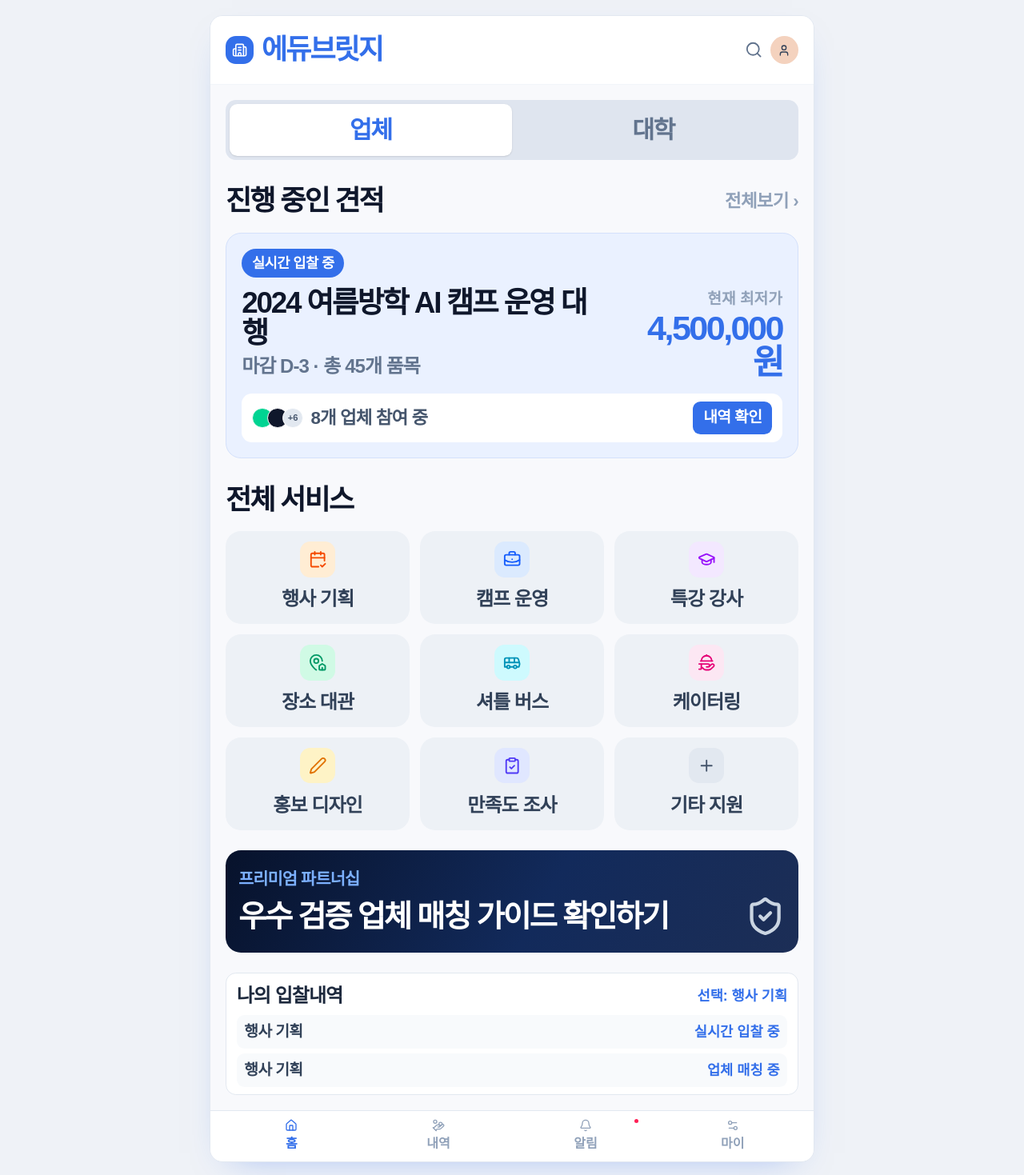
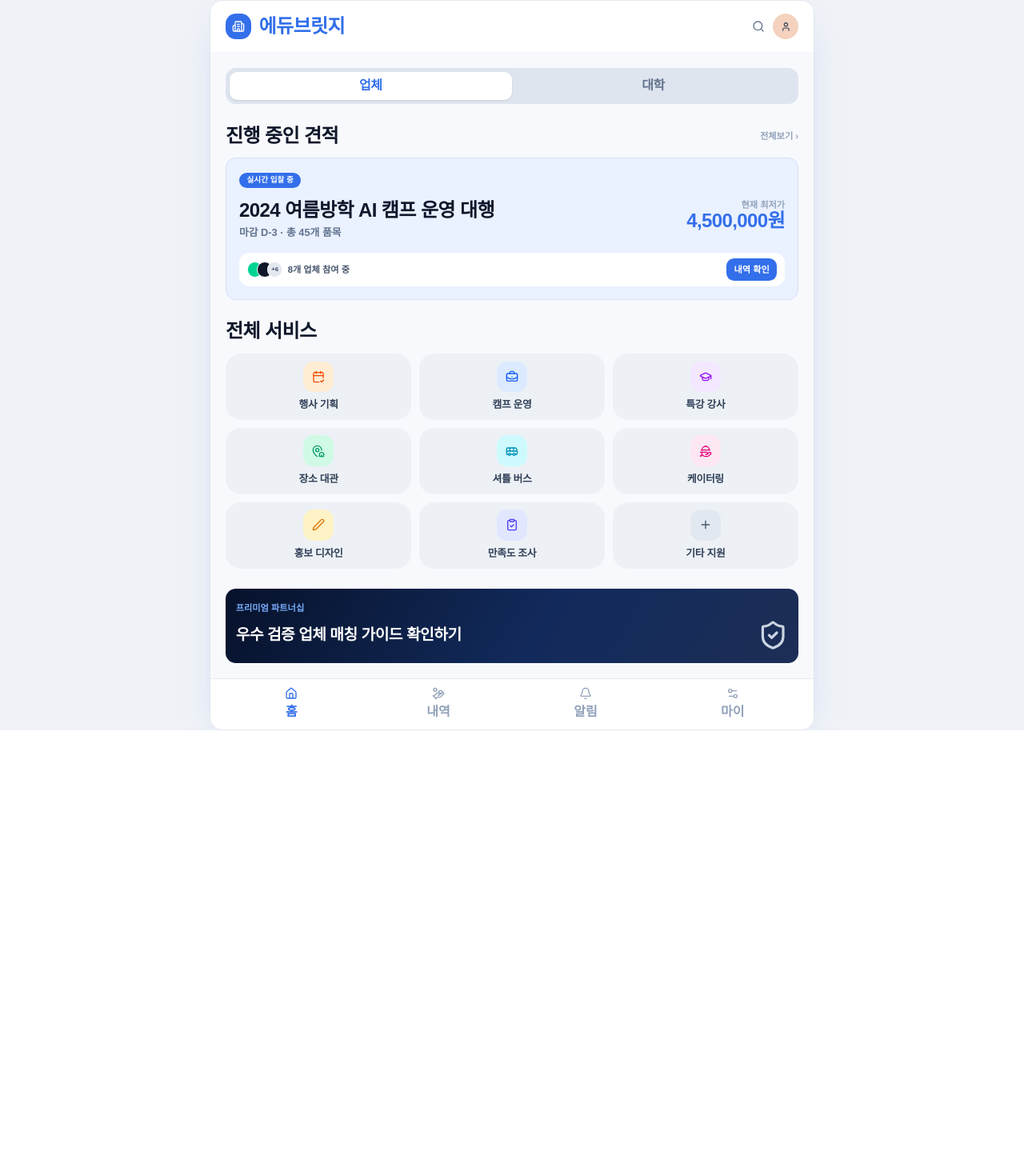
Before and after one commit to bidalalsrb/edubridge, a React (Vite) app: page / in a window 1280 px wide. Shown: the top 1469 px of the page at 80% size. After the commit the page ends 913 px from the top, so only its background shows below. Built offline with nearby package versions, Linux system fonts and the light colour scheme.

Commit message:
높이 조정

```diff
--- a/src/components/home/AppHeader.jsx
+++ b/src/components/home/AppHeader.jsx
@@ -4,15 +4,15 @@ export function AppHeader() {
   return (
     <header className="flex items-center justify-between bg-white px-6 py-5">
       <div className="flex items-center gap-3">
-        <div className="flex h-11 w-11 items-center justify-center rounded-2xl bg-[#336fea] text-white">
-          <Building2 className="h-6 w-6" />
+        <div className="flex h-10 w-10 items-center justify-center rounded-2xl bg-[#336fea] text-white">
+          <Building2 className="h-5 w-5" />
         </div>
-        <p className="text-[44px] font-extrabold tracking-[-0.06em] text-[#336fea]">에듀브릿지</p>
+        <p className="text-3xl font-extrabold tracking-tight text-[#336fea]">에듀브릿지</p>
       </div>
       <div className="flex items-center gap-3 text-slate-500">
-        <Search className="h-7 w-7" />
-        <div className="flex h-11 w-11 items-center justify-center rounded-full bg-[#f4d2be]">
-          <User className="h-5 w-5 text-slate-700" />
+        <Search className="h-5 w-5" />
+        <div className="flex h-10 w-10 items-center justify-center rounded-full bg-[#f4d2be]">
+          <User className="h-4 w-4 text-slate-700" />
         </div>
       </div>
     </header>
--- a/src/components/home/BidHistoryPanel.jsx
+++ b/src/components/home/BidHistoryPanel.jsx
@@ -5,17 +5,17 @@ export function BidHistoryPanel({ activeServiceTitle, history, onOpenMyPage }) {
         <button
           type="button"
           onClick={onOpenMyPage}
-          className="text-[30px] font-black tracking-[-0.04em] text-slate-800 transition hover:text-[#336fea]"
+          className="text-xl font-black tracking-tight text-slate-800 transition hover:text-[#336fea]"
         >
           나의 입찰내역
         </button>
-        <span className="text-[22px] font-semibold text-[#336fea]">선택: {activeServiceTitle}</span>
+        <span className="text-sm font-semibold text-[#336fea]">선택: {activeServiceTitle}</span>
       </div>
       <div className="space-y-2">
         {history.slice(0, 3).map((row) => (
           <div key={row.id} className="flex items-center justify-between rounded-xl bg-slate-50 px-3 py-2">
-            <span className="text-[24px] font-semibold tracking-[-0.03em] text-slate-700">{row.service}</span>
-            <span className="text-[22px] font-bold text-[#336fea]">{row.status}</span>
+            <span className="text-sm font-semibold text-slate-700">{row.service}</span>
+            <span className="text-sm font-bold text-[#336fea]">{row.status}</span>
           </div>
         ))}
       </div>
--- a/src/components/home/BottomNav.jsx
+++ b/src/components/home/BottomNav.jsx
@@ -28,7 +28,6 @@ export function BottomNav() {
         onClick={() => navigate('/alerts')}
       >
         <Bell className="h-5 w-5" />
-        <span className="absolute right-8 top-0 h-1.5 w-1.5 rounded-full bg-rose-500" />
         <span className="text-[20px] font-semibold">알림</span>
       </button>
       <button
--- a/src/components/home/OngoingQuoteCard.jsx
+++ b/src/components/home/OngoingQuoteCard.jsx
@@ -2,39 +2,39 @@ export function OngoingQuoteCard() {
   return (
     <section className="mt-8">
       <div className="mb-4 flex items-center justify-between">
-        <h2 className="text-[44px] font-black tracking-[-0.06em] text-slate-900">진행 중인 견적</h2>
-        <button type="button" className="text-[28px] font-semibold tracking-[-0.03em] text-slate-400">
+        <h2 className="text-3xl font-black tracking-tight text-slate-900">진행 중인 견적</h2>
+        <button type="button" className="text-sm font-semibold text-slate-400">
           전체보기 ›
         </button>
       </div>
 
-      <article className="rounded-[24px] border border-[#d4e1fb] bg-[#eaf1ff] p-6">
-        <span className="inline-flex rounded-full bg-[#336fea] px-4 py-1.5 text-[22px] font-bold tracking-[-0.03em] text-white">
+      <article className="rounded-2xl border border-[#d4e1fb] bg-[#eaf1ff] p-5">
+        <span className="inline-flex rounded-full bg-[#336fea] px-3 py-1 text-xs font-bold text-white">
           실시간 입찰 중
         </span>
         <div className="mt-4 flex items-start justify-between gap-3">
           <div>
-            <p className="text-[46px] font-black leading-[1.05] tracking-[-0.06em] text-slate-900">2024 여름방학 AI 캠프 운영 대행</p>
-            <p className="mt-1 text-[30px] font-semibold tracking-[-0.04em] text-slate-500">마감 D-3 · 총 45개 품목</p>
+            <p className="text-3xl font-black leading-tight tracking-tight text-slate-900">2024 여름방학 AI 캠프 운영 대행</p>
+            <p className="mt-1 text-base font-semibold text-slate-500">마감 D-3 · 총 45개 품목</p>
           </div>
           <div className="text-right">
-            <p className="text-[24px] font-semibold text-slate-400">현재 최저가</p>
-            <p className="text-[54px] font-black leading-none tracking-[-0.06em] text-[#336fea]">4,500,000원</p>
+            <p className="text-sm font-semibold text-slate-400">현재 최저가</p>
+            <p className="text-3xl font-black leading-none tracking-tight text-[#336fea]">4,500,000원</p>
           </div>
         </div>
 
-        <div className="mt-5 flex items-center justify-between rounded-2xl bg-white px-4 py-3">
-          <div className="flex items-center gap-3">
+        <div className="mt-5 flex items-center justify-between rounded-2xl bg-white px-3 py-2">
+          <div className="flex items-center gap-2">
             <div className="flex -space-x-2">
-              <span className="h-8 w-8 rounded-full border-2 border-white bg-emerald-400" />
-              <span className="h-8 w-8 rounded-full border-2 border-white bg-slate-900" />
-              <span className="flex h-8 w-8 items-center justify-center rounded-full border-2 border-white bg-slate-200 text-[14px] font-bold text-slate-600">
+              <span className="h-6 w-6 rounded-full border-2 border-white bg-emerald-400" />
+              <span className="h-6 w-6 rounded-full border-2 border-white bg-slate-900" />
+              <span className="flex h-6 w-6 items-center justify-center rounded-full border-2 border-white bg-slate-200 text-[10px] font-bold text-slate-600">
                 +6
               </span>
             </div>
-            <span className="text-[28px] font-bold tracking-[-0.04em] text-slate-600">8개 업체 참여 중</span>
+            <span className="text-sm font-bold text-slate-600">8개 업체 참여 중</span>
           </div>
-          <button className="rounded-xl bg-[#336fea] px-4 py-2 text-[24px] font-bold tracking-[-0.03em] text-white">내역 확인</button>
+          <button className="rounded-xl bg-[#336fea] px-3 py-2 text-sm font-bold text-white">내역 확인</button>
         </div>
       </article>
     </section>
--- a/src/components/home/PremiumBanner.jsx
+++ b/src/components/home/PremiumBanner.jsx
@@ -2,11 +2,11 @@ import { ShieldCheck } from 'lucide-react'
 
 export function PremiumBanner() {
   return (
-    <section className="mt-8 rounded-[24px] bg-[linear-gradient(120deg,#07122b_0%,#122a5b_55%,#1c2e56_100%)] px-5 py-6 text-white">
-      <p className="text-[26px] font-semibold tracking-[-0.04em] text-[#7cb0ff]">프리미엄 파트너십</p>
+    <section className="mt-8 rounded-2xl bg-[linear-gradient(120deg,#07122b_0%,#122a5b_55%,#1c2e56_100%)] px-4 py-5 text-white">
+      <p className="text-sm font-semibold text-[#7cb0ff]">프리미엄 파트너십</p>
       <div className="mt-2 flex items-center justify-between gap-4">
-        <p className="text-[48px] font-black leading-[1.05] tracking-[-0.06em]">우수 검증 업체 매칭 가이드 확인하기</p>
-        <ShieldCheck className="h-16 w-16 text-slate-300" />
+        <p className="text-2xl font-black leading-tight tracking-tight">우수 검증 업체 매칭 가이드 확인하기</p>
+        <ShieldCheck className="h-12 w-12 text-slate-300" />
       </div>
     </section>
   )
--- a/src/components/home/ServiceGrid.jsx
+++ b/src/components/home/ServiceGrid.jsx
@@ -3,8 +3,8 @@ import { cn } from '../../lib/utils'
 export function ServiceGrid({ services, onClickService }) {
   return (
     <section className="mt-8">
-      <h3 className="mb-4 text-[44px] font-black tracking-[-0.06em] text-slate-900">전체 서비스</h3>
-      <div className="grid grid-cols-3 gap-4">
+      <h3 className="mb-4 text-3xl font-black tracking-tight text-slate-900">전체 서비스</h3>
+      <div className="grid grid-cols-3 gap-3">
         {services.map((service) => {
           const Icon = service.icon
           return (
@@ -12,12 +12,12 @@ export function ServiceGrid({ services, onClickService }) {
               key={service.id}
               type="button"
               onClick={() => onClickService(service)}
-              className={cn('rounded-3xl bg-[#edf1f6] p-4 text-center')}
+              className={cn('rounded-3xl bg-[#edf1f6] p-3 text-center')}
             >
-              <span className={cn('mx-auto mb-3 flex h-14 w-14 items-center justify-center rounded-2xl', service.color)}>
-                <Icon className="h-7 w-7" />
+              <span className={cn('mx-auto mb-2 flex h-12 w-12 items-center justify-center rounded-2xl', service.color)}>
+                <Icon className="h-5 w-5" />
               </span>
-              <span className="text-[30px] font-extrabold tracking-[-0.04em] text-slate-700">{service.title}</span>
+              <span className="text-base font-extrabold tracking-tight text-slate-700">{service.title}</span>
             </button>
           )
         })}
--- a/src/components/home/TabSwitch.jsx
+++ b/src/components/home/TabSwitch.jsx
@@ -9,7 +9,7 @@ export function TabSwitch({ tabs, activeTab, onChange }) {
           type="button"
           onClick={() => onChange(tab.key)}
           className={cn(
-            'rounded-xl py-3 text-[38px] font-black tracking-[-0.05em] transition-all',
+            'rounded-xl py-2 text-xl font-black tracking-tight transition-all',
             activeTab === tab.key ? 'bg-white text-[#336fea] shadow-sm' : 'text-slate-500',
           )}
         >
--- a/src/components/layout/AppLayout.jsx
+++ b/src/components/layout/AppLayout.jsx
@@ -4,7 +4,7 @@ import { BottomNav } from '../home/BottomNav'
 
 export function AppLayout() {
   return (
-    <main className="app-compact min-h-screen bg-[#eff2f7] px-3 py-6">
+    <main className="app-compact min-h-screen bg-[#eff2f7] px-3 ">
       <div className="mx-auto w-full lg:w-[60%]">
         <div className="mx-auto w-full overflow-hidden rounded-[20px] border border-slate-200 bg-[#f3f5f9] shadow-[0_20px_55px_-35px_rgba(37,99,235,0.5)]">
           <AppHeader />
--- a/src/pages/HomePage.jsx
+++ b/src/pages/HomePage.jsx
@@ -32,11 +32,11 @@ export function HomePage() {
       <OngoingQuoteCard />
       <ServiceGrid services={services} onClickService={onClickService} />
       <PremiumBanner />
-      <BidHistoryPanel
-        activeServiceTitle={activeService.title}
-        history={history}
-        onOpenMyPage={() => navigate('/my')}
-      />
+      {/*<BidHistoryPanel*/}
+      {/*  activeServiceTitle={activeService.title}*/}
+      {/*  history={history}*/}
+      {/*  onOpenMyPage={() => navigate('/my')}*/}
+      {/*/>*/}
     </section>
   )
 }
```
